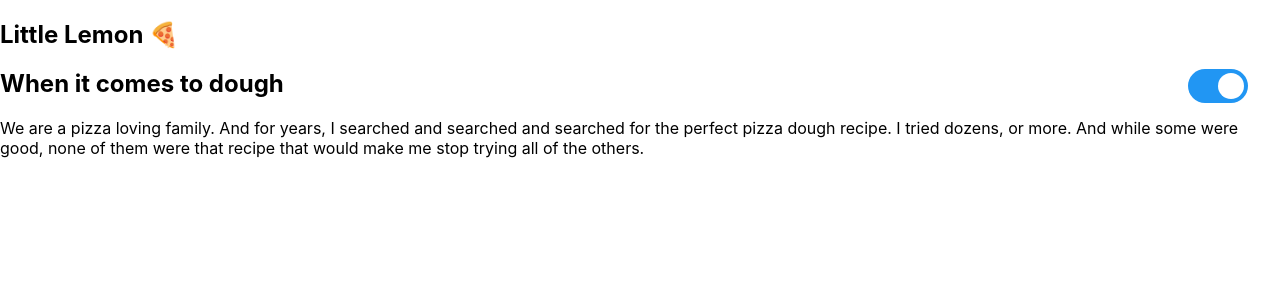
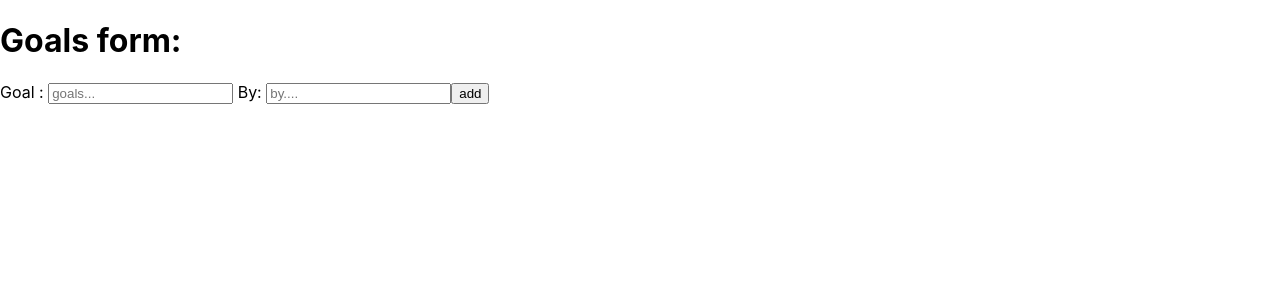
Before and after one commit to vincentferraro/react-basis-meta, a React (Create React App) app: page / in a window 1280 px wide. Shown: the top 300 px of the page. Built offline with nearby package versions, Linux system fonts and the light colour scheme.

Commit message:
add GoalsForm

```diff
--- a/src/App.js
+++ b/src/App.js
@@ -1,84 +1,23 @@
 import "./App.css";
-import { ThemeProvider, useTheme } from "../src/components/advanced/ThemeContext";
-import Switch from "./Switch";
+import GoalsForm from "./components/advanced/GoalsForm";
 
-const Title = ({ children }) => {
-  const { theme } = useTheme();
-  return (
-    <h2
-      style={{
-        color: theme === "light" ? "black" : "white",
-      }}
-    >
-      {children}
-    </h2>
-  );
-};
-
-const Paragraph = ({ children }) => {
-  const { theme } = useTheme();
-  return (
-    <p
-      style={{
-        color: theme === "light" ? "black" : "white",
-      }}
-    >
-      {children}
-    </p>
-  );
-};
-
-const Content = () => {
-  return (
-    <div>
-      <Paragraph>
-        We are a pizza loving family. And for years, I searched and searched and
-        searched for the perfect pizza dough recipe. I tried dozens, or more.
-        And while some were good, none of them were that recipe that would
-        make me stop trying all of the others.
-      </Paragraph>
-    </div>
-  );
-};
-
-const Header = () => {
-  return (
-    <header>
-      <Title>Little Lemon 🍕</Title>
-      <Switch />
-    </header>
-  );
-};
-
-const Page = () => {
-  return (
-    <div className="Page">
-      <Title>When it comes to dough</Title>
-      <Content />
-    </div>
-  );
-};
 
 function App() {
-  const { theme } = useTheme();
+
   return (
     <div
-      className="App"
-      style={{
-        backgroundColor: theme === "light" ? "white" : "black",
-      }}
     >
-      <Header />
-      <Page />
+
+      <GoalsForm />
     </div>
   );
 }
 
 function Root() {
   return (
-    <ThemeProvider>
+
       <App />
-    </ThemeProvider>
+
   );
 }
 
--- /dev/null
+++ b/src/components/advanced/GoalsForm.js
@@ -0,0 +1,58 @@
+import { useState } from "react"
+
+const Goals = (props)=>{
+
+    const [goal, setGoal]= useState({goal:"",by:""})
+
+    function changeHandler(e){
+        console.log(e)
+        setGoal({...goal, [e.target.name]:e.target.value})
+    }
+
+    function handleSubmit(e){
+        e.preventDefault()
+        props.onAdd(goal)
+        setGoal({goal:"",by:""})
+    }
+
+    return(
+        <form onSubmit={handleSubmit}>
+            <label> Goal : <input type="text" name="goal" placeholder="goals..." value={goal.goal} onChange={changeHandler} />
+            </label>
+            <label> By: <input type="text" name="by" placeholder="by...."  value={goal.by} onChange={changeHandler} />
+            </label>
+            <button type="submit">add</button>
+        </form>
+    )
+}
+
+const ListGoals = (props)=>{
+
+    return(
+        <div>
+            <ul>
+            {props.goals.map( (goal,index) =>
+            <li key={index} >Goal: {goal.goal} by {goal.by} </li>)}
+            </ul>
+        </div>
+    )
+}
+
+const GoalsForm = ()=>{
+
+    const [listGoals, setListGoals]= useState([])
+
+    function onAdd(goals){
+        setListGoals([...listGoals, goals])
+        console.log(listGoals)
+    }
+    return(
+        <div>
+            <h1> Goals form:</h1>
+            <Goals onAdd={onAdd} />
+            <ListGoals goals={listGoals} />
+        </div>
+    )
+}
+
+export default GoalsForm;
```
Also changed, not shown: src/components/advanced/DarkTheme.js (added, +58 -0 lines).
